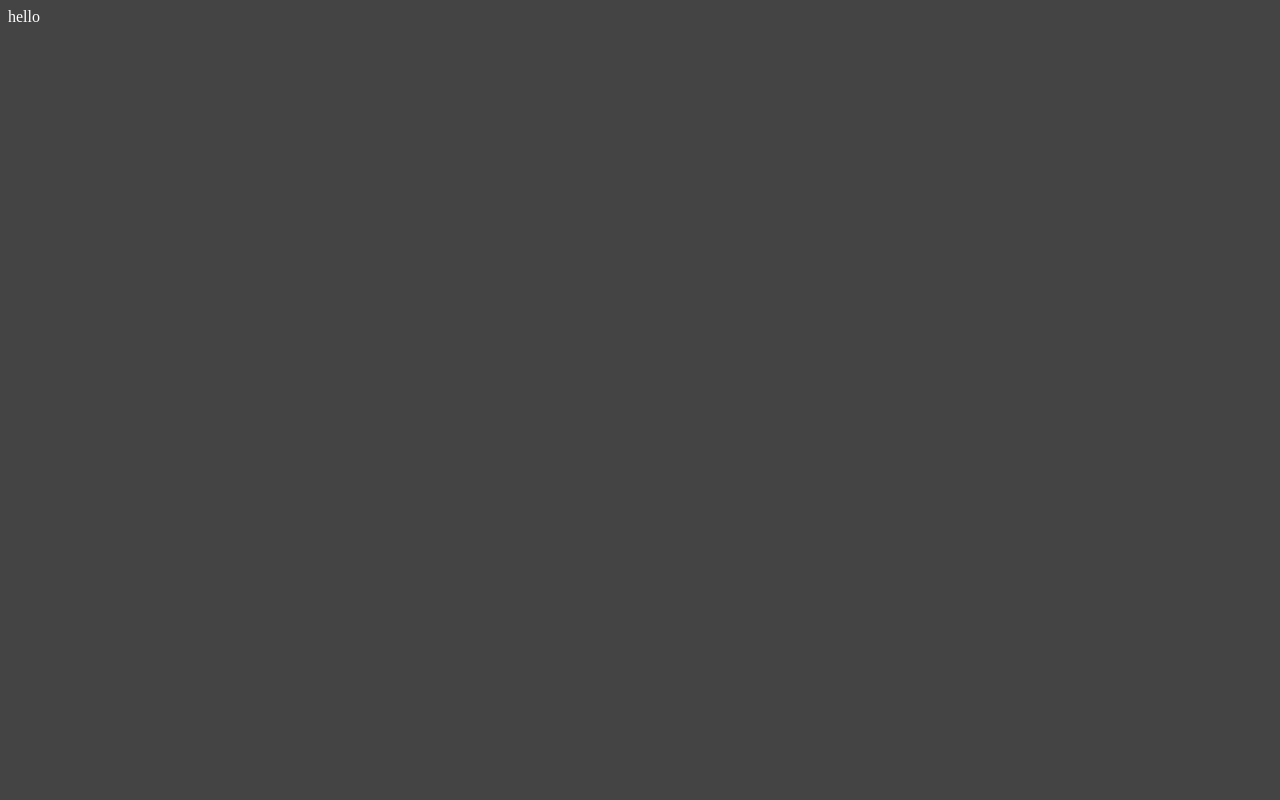
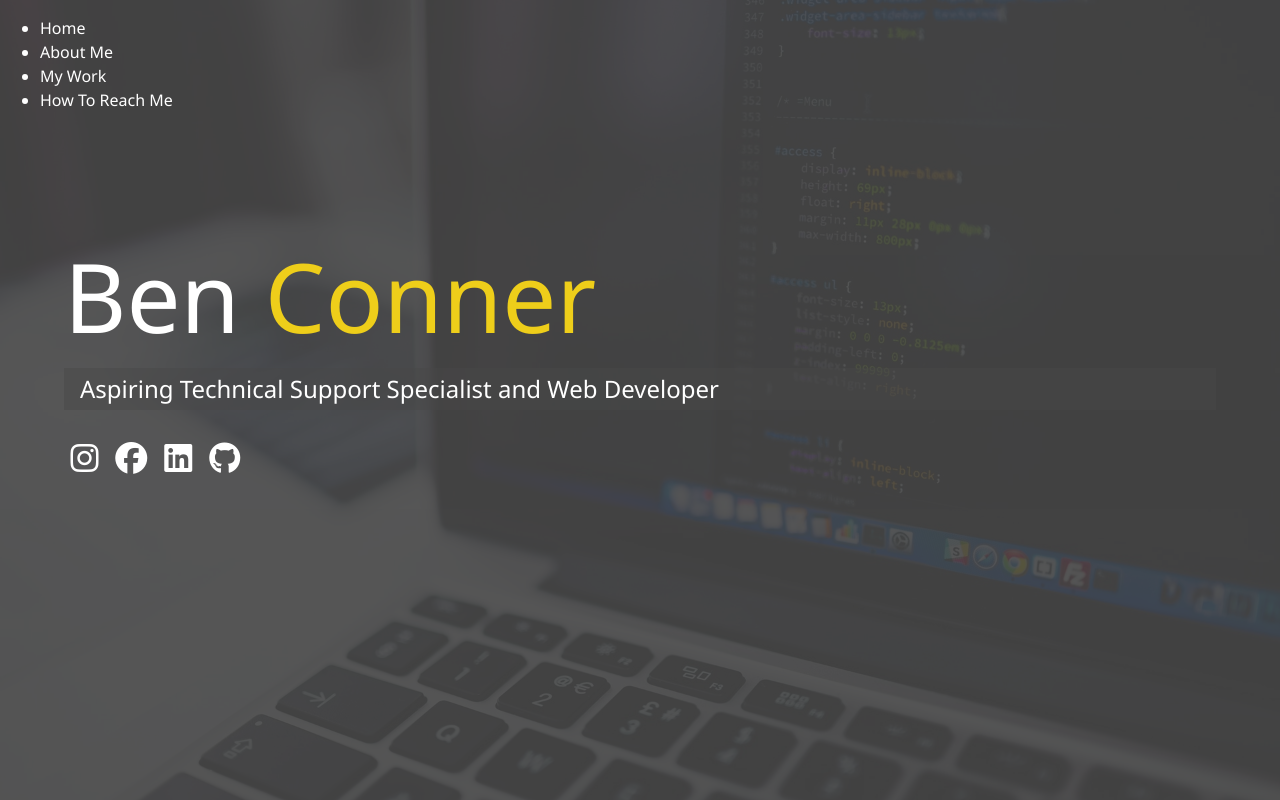
Before and after one commit to BenConner87/Ben-Conner-Portfolio, a plain HTML site: page index.html in a window 1280 px wide. Drawn offline with Linux system fonts and the light colour scheme.

Commit message:
index markup and main sass

```diff
--- a/css/main.css
+++ b/css/main.css
@@ -1,3 +1,60 @@
+* {
+  box-sizing: border-box; }
+
 body {
   background-color: #444;
-  color: #fff; }
+  color: #fff;
+  height: 100%;
+  margin: 0;
+  font-family: 'Segoe UI', Tahoma, Geneva, Verdana, sans-serif;
+  line-height: 1.5; }
+  body#bg-img {
+    background: url(../img/background.jpeg);
+    background-attachment: fixed;
+    background-size: cover; }
+    body#bg-img:after {
+      content: '';
+      position: absolute;
+      top: 0;
+      right: 0;
+      width: 100%;
+      height: 100%;
+      z-index: -1;
+      background: rgba(68, 68, 68, 0.9); }
+
+h1, h2, h3 {
+  margin: 0;
+  font-weight: 400; }
+  h1.lg-heading, h2.lg-heading, h3.lg-heading {
+    font-size: 6rem; }
+  h1.sm-heading, h2.sm-heading, h3.sm-heading {
+    margin-bottom: 2rem;
+    padding: 0.2rem 1rem;
+    background: rgba(73, 73, 73, 0.5); }
+
+a {
+  color: #fff;
+  text-decoration: none; }
+
+header {
+  position: fixed;
+  z-index: 2;
+  width: 100%; }
+
+.text-secondary {
+  color: #eece1a; }
+
+main {
+  padding: 4rem;
+  height: 100%; }
+  main .icons {
+    margin-top: 1rem; }
+    main .icons a {
+      padding: 0.4rem; }
+      main .icons a:hover {
+        color: #eece1a;
+        transition: all 0.5s ease-out; }
+  main#home {
+    overflow: hidden; }
+    main#home h1 {
+      margin-top: 20vh; }
--- a/index.html
+++ b/index.html
@@ -4,10 +4,69 @@
     <meta charset="UTF-8">
     <meta http-equiv="X-UA-Compatible" content="IE=edge">
     <meta name="viewport" content="width=device-width, initial-scale=1.0">
+    <script src="https://kit.fontawesome.com/db9b191336.js" crossorigin="anonymous"></script>
     <link rel="stylesheet" href="css/main.css">
     <title>Welcome To My Portfolio</title>
 </head>
-<body>
-    <div>hello</div>
+<body id="bg-img">
+    <header>
+        <div class="menu-btn">
+            <div class="btn-line"></div>
+            <div class="btn-line"></div>
+            <div class="btn-line"></div>
+        </div>
+
+        <nav class="menu">
+            <div class="menu-branding">
+                <div class="portrait"></div>
+            </div>
+            <ul class="menu-nav">
+                <li class="nav-item">
+                    <a href="/" class="nav-link">
+                        Home
+                    </a>
+                </li>
+                <li class="nav-item">
+                    <a href="/about.html" class="nav-link">
+                        About Me
+                    </a>
+                </li>
+                <li class="nav-item">
+                    <a href="/work.html" class="nav-link">
+                        My Work
+                    </a>
+                </li>
+                <li class="nav-item">
+                    <a href="/contact.html" class="nav-link">
+                        How To Reach Me
+                    </a>
+                </li>
+            </ul>
+        </nav>
+    </header>
+
+    <main id="home">
+        <h1 class="lg-heading">
+            Ben <span class="text-secondary">Conner</span>
+        </h1>
+        <h2 class="sm-heading">
+            Aspiring Technical Support Specialist and Web Developer
+        </h2>
+        <div class="icons">
+            <a href="https://www.instagram.com/charlesbenjaminconner/">
+                <i class="fab fa-instagram fa-2x"></i>
+            </a>
+            <a href="https://www.facebook.com/profile.php?id=17130264">
+                <i class="fab fa-facebook fa-2x"></i>
+            </a>
+            <a href="www.linkedin.com/in/charles-benjamin-conner-430483210">
+                <i class="fab fa-linkedin fa-2x"></i>
+            </a>
+            <a href="https://github.com/BenConner87">
+                <i class="fab fa-github fa-2x"></i>
+            </a>
+        </div>
+    </main>
+    <script src="js/main.js"></script>
 </body>
 </html>
```
Also changed, not shown: img/background.jpeg (added), img/portrait.jpeg (added), img/portrait_small.jpeg (added), img/project1.jpeg (added), img/project2.jpeg (added), img/project3.jpeg (added), img/project4.jpeg (added), img/project5.jpeg (added), js/main.js (added), 2 other files.
